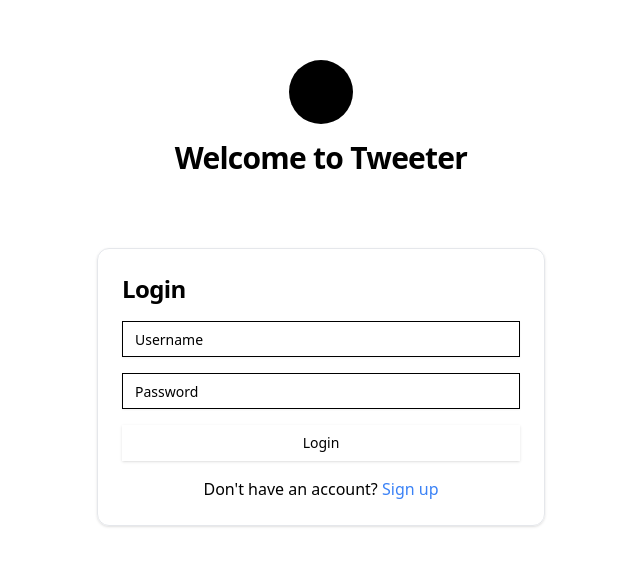
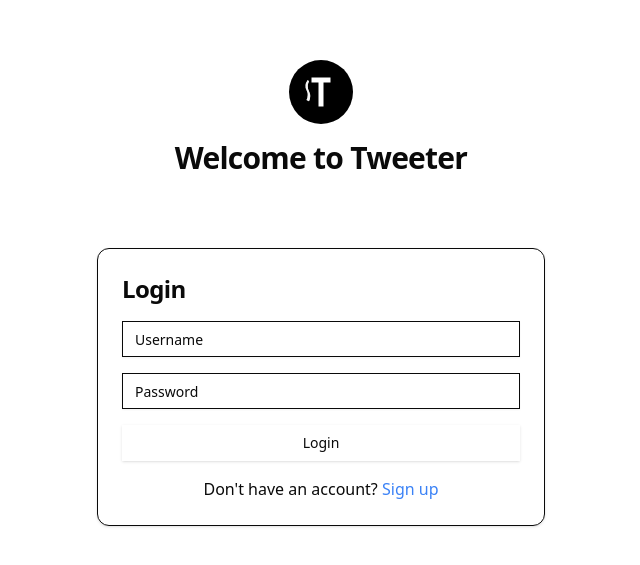
Before and after one commit to JawwadK/twxt, a Next.js app: page / in a window 1280 px wide. Shown: the part 107-672 px from the top of the page, without its empty margins (319-959 px from the left). Built offline with nearby package versions, Linux system fonts and the light colour scheme.

Commit message:
fixed lightmode darkmode bugs

```diff
--- a/src/app/globals.css
+++ b/src/app/globals.css
@@ -76,3 +76,26 @@
     @apply flex items-center gap-1 text-muted-foreground hover:text-primary transition-colors;
   }
 }
+
+@layer base {
+  :root {
+    --background: 0 0% 100%;
+    --foreground: 0 0% 3.9%;
+    /* ... other light mode variables ... */
+  }
+
+  .dark {
+    --background: 0 0% 3.9%;
+    --foreground: 0 0% 98%;
+    /* ... other dark mode variables ... */
+  }
+}
+
+@layer base {
+  * {
+    @apply border-border;
+  }
+  body {
+    @apply bg-background text-foreground;
+  }
+}
--- a/src/app/layout.tsx
+++ b/src/app/layout.tsx
@@ -1,3 +1,4 @@
+// app/layout.tsx
 import type { Metadata } from "next";
 import localFont from "next/font/local";
 import "./globals.css";
@@ -14,20 +15,31 @@ const geistMono = localFont({
 });
 
 export const metadata: Metadata = {
-  title: "Create Next App",
-  description: "Generated by create next app",
+  title: "Tweeter",
+  description: "A modern social media platform",
+  icons: {
+    icon: [
+      {
+        media: "(prefers-color-scheme: light)",
+        url: "/logo-light.svg",
+        href: "/logo-light.svg",
+      },
+      {
+        media: "(prefers-color-scheme: dark)",
+        url: "/logo-dark.svg",
+        href: "/logo-dark.svg",
+      },
+    ],
+  },
 };
 
 export default function RootLayout({
   children,
-}: Readonly<{
+}: {
   children: React.ReactNode;
-}>) {
+}) {
   return (
-    <html lang="en">
-      <head>
-        <link rel="icon" href="/logo.svg" type="image/svg+xml" />
-      </head>
+    <html lang="en" suppressHydrationWarning>
       <body
         className={`${geistSans.variable} ${geistMono.variable} antialiased`}
       >
--- a/src/app/page.tsx
+++ b/src/app/page.tsx
@@ -6,7 +6,7 @@ import { AuthLayout } from "@/components/layout/AuthLayout";
 import { TweetList } from "@/components/tweet/TweetList";
 import { UserProfile } from "@/components/profile/UserProfile";
 import { useLocalStorage } from "@/hooks/useLocalStorage";
-import ThemeProvider from "@/components/ThemeProvider";
+import ThemeProvider  from "@/components/ThemeProvider";
 
 export default function Home() {
   const [mounted, setMounted] = useState(false);
--- a/src/components/ThemeProvider.jsx
+++ b/src/components/ThemeProvider.jsx
@@ -1,15 +1,17 @@
-import { useEffect } from 'react';
+// components/ThemeProvider.jsx
+"use client";
 
-const ThemeProvider = ({ darkMode, children }) => {
+import { useEffect } from "react";
+
+function ThemeProvider({ children, darkMode }) {
+  // Update class when component mounts and when darkMode changes
   useEffect(() => {
-    if (darkMode) {
-      document.documentElement.classList.add('dark');
-    } else {
-      document.documentElement.classList.remove('dark');
+    if (typeof window !== 'undefined') {
+      document.documentElement.classList.toggle('dark', darkMode);
     }
   }, [darkMode]);
 
   return children;
-};
+}
 
 export default ThemeProvider;
--- a/src/components/layout/AuthLayout.jsx
+++ b/src/components/layout/AuthLayout.jsx
@@ -1,10 +1,10 @@
+// components/layout/AuthLayout.jsx
 "use client";
 
 import React, { useState } from 'react';
 import { LoginForm } from '../auth/LoginForm';
 import { SignupForm } from '../auth/SignupForm';
-
-import Image from 'next/image';
+import { Logo } from '@/components/ui/logo';
 
 export const AuthLayout = ({ onLogin }) => {
   const [isLogin, setIsLogin] = useState(true);
@@ -12,13 +12,7 @@ export const AuthLayout = ({ onLogin }) => {
   return (
     <div className="min-h-screen flex flex-col items-center justify-center p-4 animate-in fade-in">
       <div className="mb-8 flex flex-col items-center">
-        <Image
-          src="/logo.svg"
-          alt="Logo"
-          width={64}
-          height={64}
-          className="logo-large mb-4"
-        />
+        <Logo className="w-16 h-16 mb-4" />
         <h1 className="text-3xl font-bold">Welcome to Tweeter</h1>
       </div>
       <div className="w-full max-w-md">
--- a/src/components/layout/Header.jsx
+++ b/src/components/layout/Header.jsx
@@ -1,18 +1,14 @@
 // components/layout/Header.jsx
-import React from 'react';
+"use client";
+
 import { Button } from '@/components/ui/button';
 import { LogOut, Sun, Moon } from 'lucide-react';
+import { Logo } from '@/components/ui/logo';
 
 export const Header = ({ user, darkMode, onThemeToggle, onLogout }) => (
   <div className="flex justify-between items-center mb-6 p-4 border-b animate-in fade-in">
     <div className="flex items-center gap-3">
-      <Image
-        src="/logo.svg"
-        alt="Logo"
-        width={32}
-        height={32}
-        className="logo-small"
-      />
+      <Logo className="w-8 h-8" />
       <h1 className="text-2xl font-bold">Welcome, {user.displayName}</h1>
     </div>
     <div className="flex gap-2">
--- /dev/null
+++ b/src/components/ui/logo.tsx
@@ -0,0 +1,36 @@
+// components/ui/logo.tsx
+"use client";
+
+import { cn } from "@/lib/utils";
+
+interface LogoProps {
+  className?: string;
+}
+
+export const Logo = ({ className }: LogoProps) => {
+  return (
+    <svg
+      viewBox="0 0 512 512"
+      className={cn("text-primary", className)}
+      aria-label="Tweeter Logo"
+    >
+      <circle cx="256" cy="256" r="256" className="fill-primary" />
+
+      <path
+        d="M 180 140 L 332 140 L 332 180 L 276 180 L 276 372 L 236 372 L 236 180 L 180 180 Z"
+        className="fill-background"
+      />
+
+      <path
+        d="M 150 160 Q 120 200, 140 240 Q 160 280, 140 320 L 160 330 Q 180 290, 160 250 Q 140 210, 160 170 Z"
+        className="fill-background opacity-80"
+      />
+
+      <path
+        d="M 362 160 Q 392 200, 372 240 Q 352 280, 372 320 L 352 330 Q 332 290, 352 250 Q 372 210, 352 170 Z"
+        className="fill-background opacity-80"
+        transform="scale(-1, 1) translate(-512, 0)"
+      />
+    </svg>
+  );
+};
```
Also changed, not shown: public/logo-dark.svg (added), public/logo-light.svg (added).
